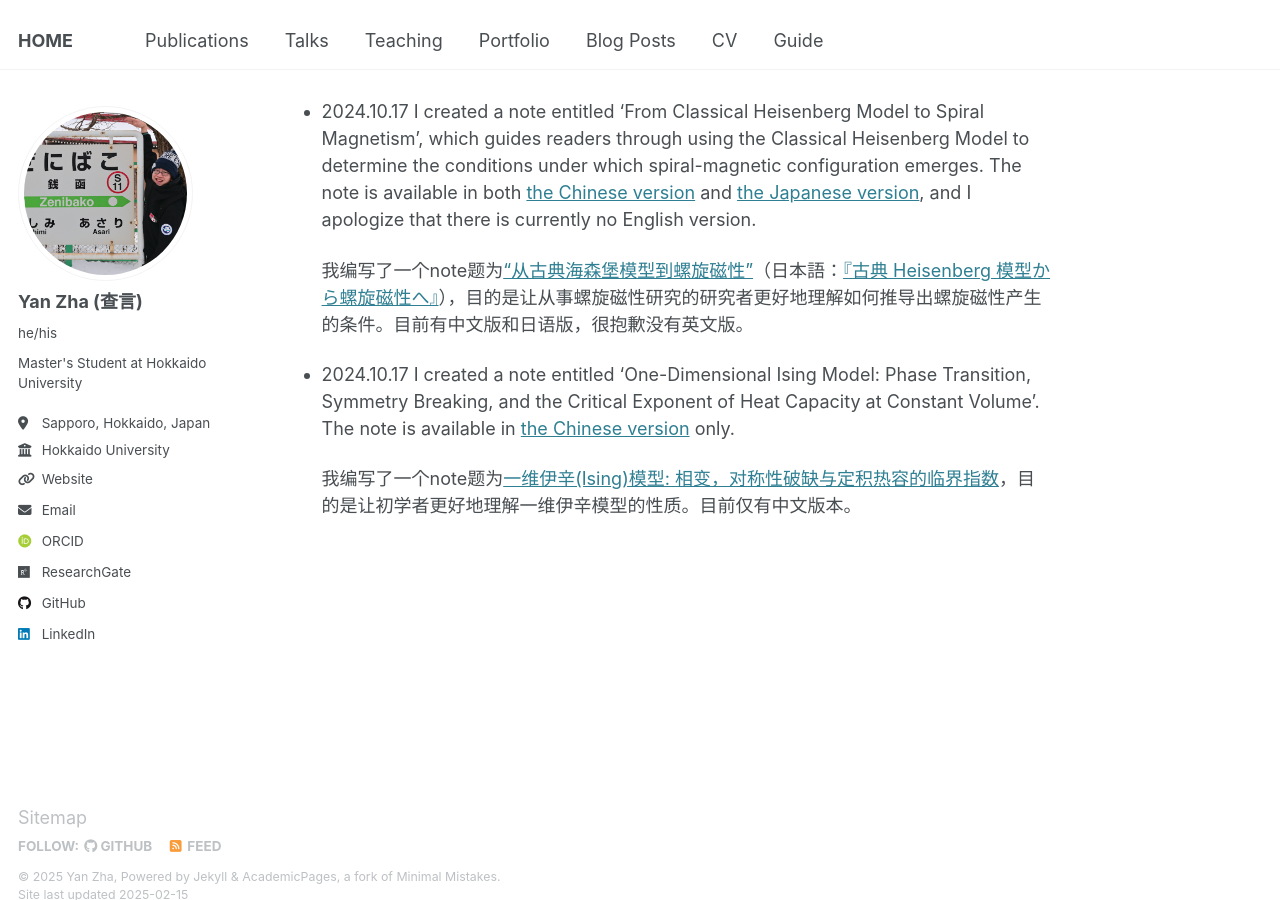
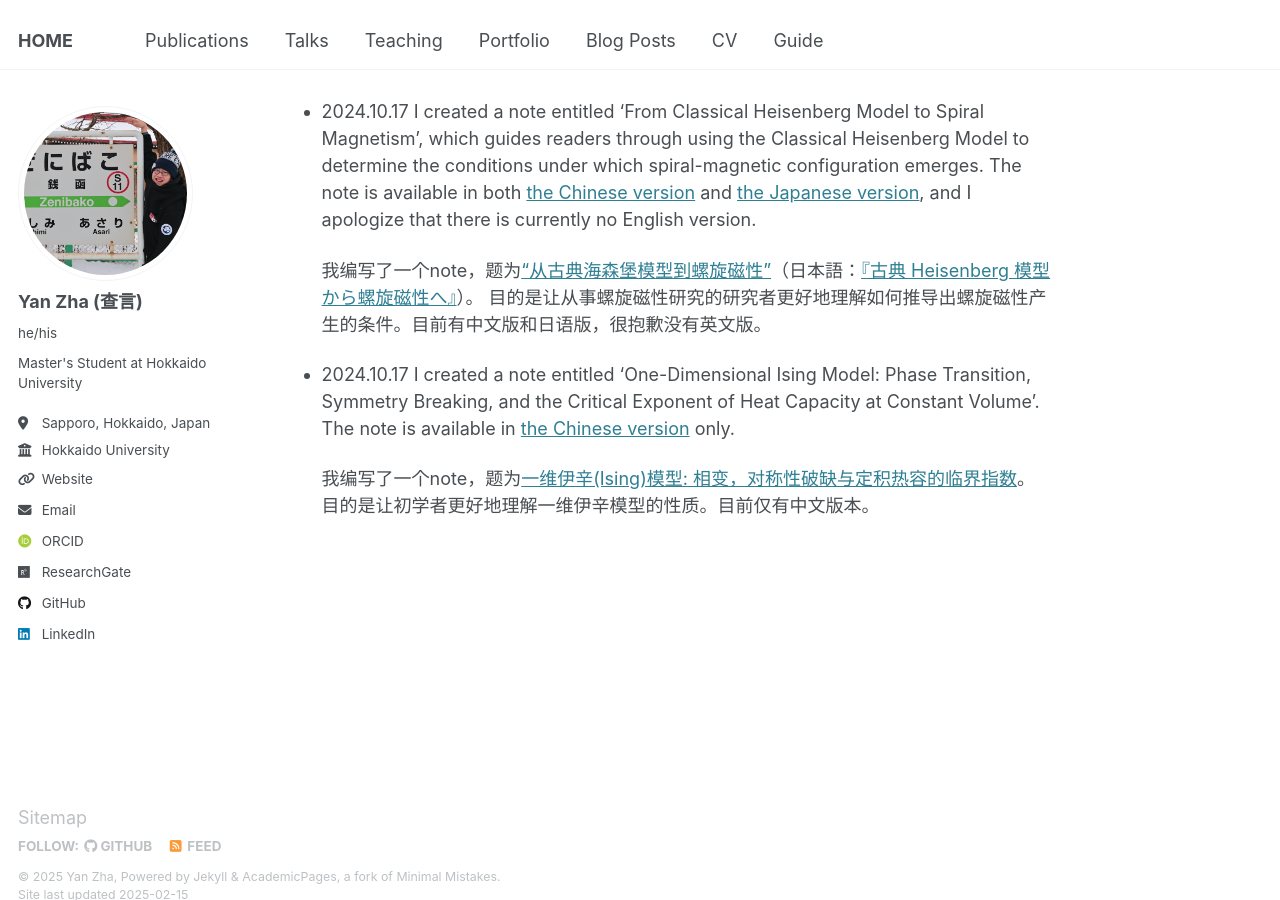
Before and after one commit to yzhacn/yzhacn.github.io, a Jekyll site: the page built from _pages/about.md, in a window 1280 px wide and 900 px high, scrolled down 863 px. Built offline with Jekyll 4.4.1, drawn with Linux system fonts in a browser that asks for light colours; some web fonts are replaced.

```diff
--- a/_pages/about.md
+++ b/_pages/about.md
@@ -32,8 +32,10 @@ computational material design'](https://asymmetry.hiroshima-u.ac.jp/event/2532).
 
 * 2024.10.17 I created a note entitled ‘From Classical Heisenberg Model to Spiral Magnetism’, which guides readers through using the Classical Heisenberg Model to determine the conditions under which spiral-magnetic configuration emerges. The note is available in both [the Chinese version](https://yzhacn.github.io/files/20241017_spiral.pdf) and [the Japanese version](https://yzhacn.github.io/files/20241017_spiral_ja.pdf), and I apologize that there is currently no English version.
 
-  我编写了一个note题为[“从古典海森堡模型到螺旋磁性”](https://yzhacn.github.io/files/20241017_spiral.pdf)（日本語：[『古典 Heisenberg 模型から螺旋磁性へ』](https://yzhacn.github.io/files/20241017_spiral_ja.pdf)），目的是让从事螺旋磁性研究的研究者更好地理解如何推导出螺旋磁性产生的条件。目前有中文版和日语版，很抱歉没有英文版。
+  我编写了一个note，题为[“从古典海森堡模型到螺旋磁性”](https://yzhacn.github.io/files/20241017_spiral.pdf)（日本語：[『古典 Heisenberg 模型から螺旋磁性へ』](https://yzhacn.github.io/files/20241017_spiral_ja.pdf)）。
+  目的是让从事螺旋磁性研究的研究者更好地理解如何推导出螺旋磁性产生的条件。目前有中文版和日语版，很抱歉没有英文版。
 
 * 2024.10.17 I created a note entitled ‘One-Dimensional Ising Model: Phase Transition, Symmetry Breaking, and the Critical Exponent of Heat Capacity at Constant Volume’. The note is available in [the Chinese version](https://yzhacn.github.io/files/20241017_ising.pdf) only.
 
-  我编写了一个note题为[一维伊辛(Ising)模型: 相变，对称性破缺与定积热容的临界指数](https://yzhacn.github.io/files/20241017_ising.pdf)，目的是让初学者更好地理解一维伊辛模型的性质。目前仅有中文版本。
+  我编写了一个note，题为[一维伊辛(Ising)模型: 相变，对称性破缺与定积热容的临界指数](https://yzhacn.github.io/files/20241017_ising.pdf)。
+  目的是让初学者更好地理解一维伊辛模型的性质。目前仅有中文版本。
```
